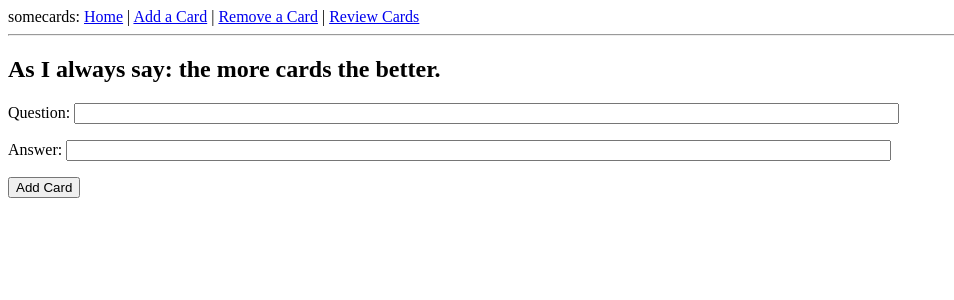
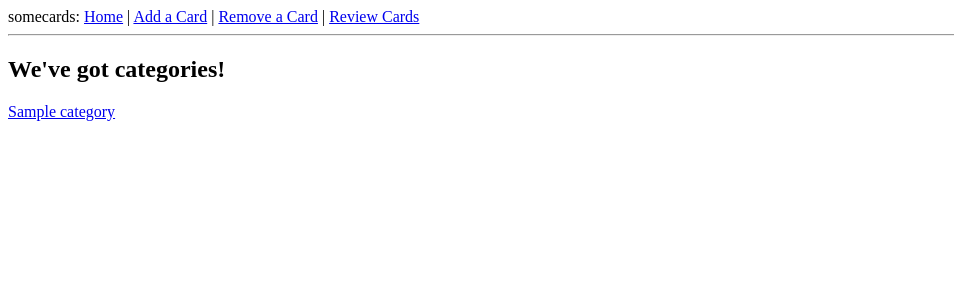
Before and after one commit to codemunkee/somecards, a Flask app: page /add in a window 1280 px wide. Shown: the top 300 px of the page, without its empty margins (0-954 px from the left). Run offline with Flask 2, Linux system fonts and the light colour scheme; tables that the repository leaves empty hold one stand-in row (values such as "Sample post").

Commit message:
updated model to have a one-to-many relationship between our card categories and the cards within

```diff
--- a/somecards/templates/add.html
+++ b/somecards/templates/add.html
@@ -1,6 +1,17 @@
 {% extends "base.html" %}}
 {% block content %}
 
+{% if categories %}
+
+<h2>We've got categories!</h2>
+
+    {% for category in categories %}
+    <h2></h2><a href="/add/{{ category.id }}">{{ category.name }}</a></h2>
+    {% endfor %}
+
+{% endif %}
+
+{% if form %}
     <h2>As I always say: the more cards the better.</h2>
 
     <form action="" method="post" name="addCard">
@@ -15,4 +26,5 @@
         </p>
         <p><input type="submit" value="Add Card"></p>
     </form>
+{% endif %}
 {% endblock %}
--- a/somecards/views.py
+++ b/somecards/views.py
@@ -10,8 +10,9 @@ def index():
                            cards=cards)
 
 
-@app.route('/add', methods=['GET', 'POST'])
-def add():
+@app.route('/add/<int:category_id>', methods=['GET', 'POST'])
+def add_to_category():
+
     form = AddCardForm()
 
     if form.validate_on_submit():
@@ -25,11 +26,18 @@ def add():
                            form=form)
 
 
+@app.route('/add', methods=['GET'])
+def add():
+
+    print 'We need a category'
+    categories = models.Category.query.all()
+    return render_template('add.html', categories=categories)
+
+
 @app.route('/review')
 def review():
     cards = models.Card.query.all()
     return render_template('review.html', cards=cards)
-
 
 
 @app.route('/remove', methods=['GET', 'POST'])
```
Lines whose indentation alone changed are shown as unchanged.
